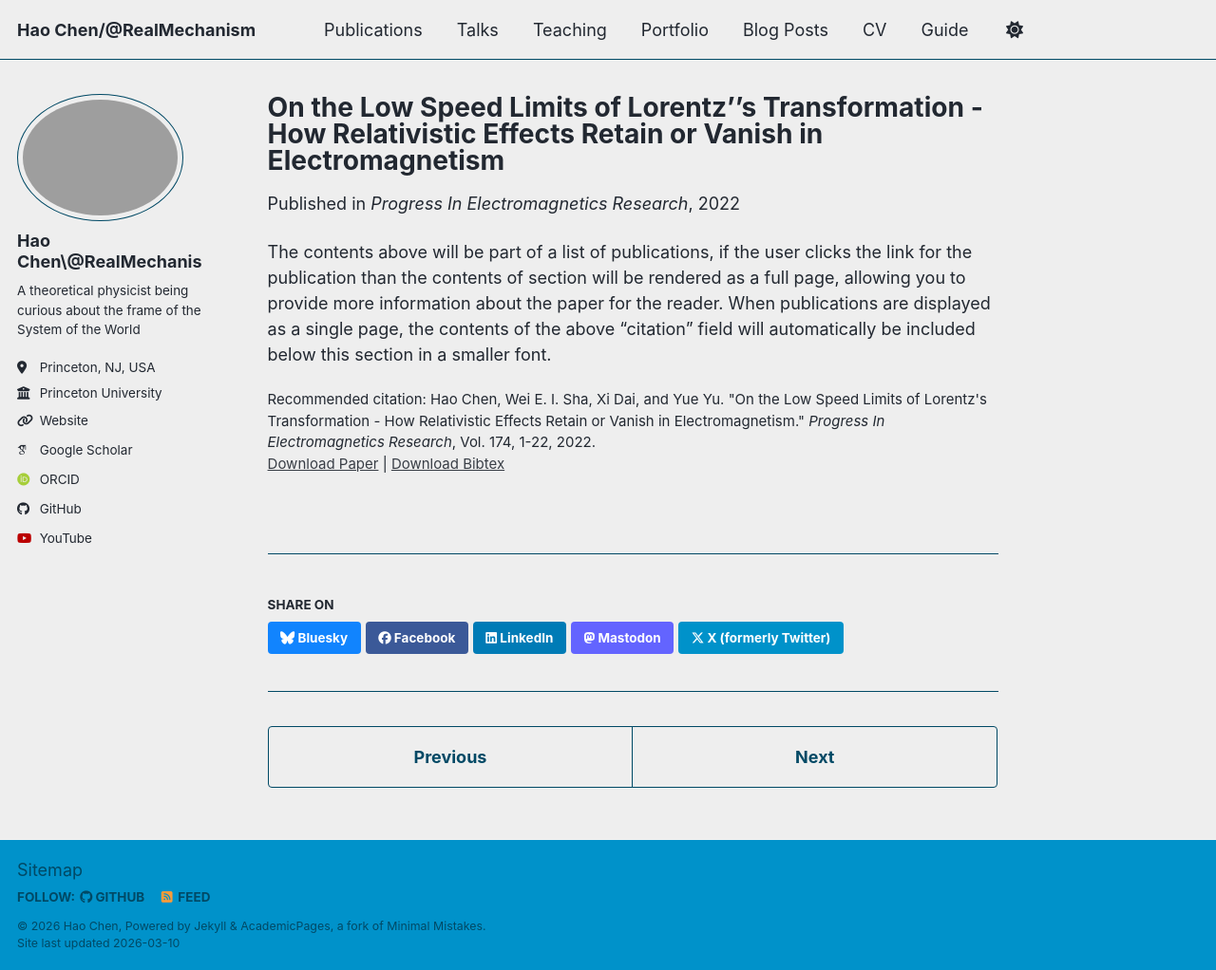
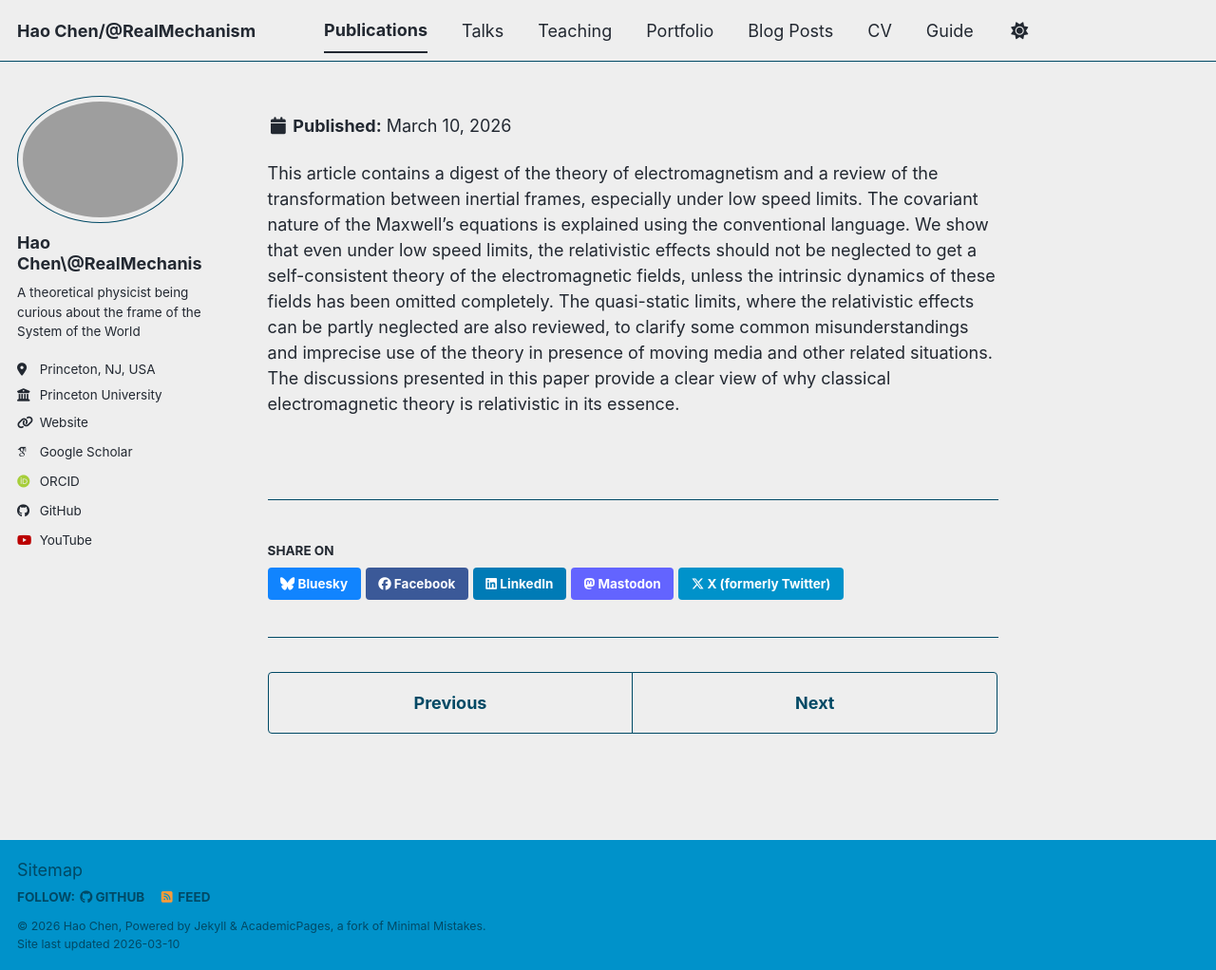
Before and after one commit to HCPrince/HCPrince.github.io, a Jekyll site: the page built from _publications/2009-10-01-paper-title-number-1.md, in a window 1280 px wide and 1022 px high. Shown: the whole window at 95% size. Built offline with Jekyll 4.4.1, drawn with Linux system fonts in a browser that asks for light colours; some web fonts are replaced; a script bundle is joined from its source files by our own code; library files that are not in the unit come from our copies.

Commit message:
Refactor title and citation formatting in publication
Updated citation and title formatting to use pipe character for Markdown compatibility.

```diff
--- a/_publications/2009-10-01-paper-title-number-1.md
+++ b/_publications/2009-10-01-paper-title-number-1.md
@@ -8,6 +8,6 @@
 venue: 'Progress In Electromagnetics Research'
 paperurl: 'https://www.jpier.org/PIER/pier.php?paper=22021701'
 bibtexurl: 'https://arxiv.org/abs/2202.10242'
-citation: 'Hao Chen, Wei E. I. Sha, Xi Dai, and Yue Yu. &quot;On the Low Speed Limits of Lorentz''s Transformation - How Relativistic Effects Retain or Vanish in Electromagnetism.&quot; <i>Progress In Electromagnetics Research</i>, Vol. 174, 1-22, 2022.'
+citation:| 'Hao Chen, Wei E. I. Sha, Xi Dai, and Yue Yu. &quot;On the Low Speed Limits of Lorentz's Transformation - How Relativistic Effects Retain or Vanish in Electromagnetism.&quot; <i>Progress In Electromagnetics Research</i>, Vol. 174, 1-22, 2022.'
 ---
-The contents above will be part of a list of publications, if the user clicks the link for the publication than the contents of section will be rendered as a full page, allowing you to provide more information about the paper for the reader. When publications are displayed as a single page, the contents of the above "citation" field will automatically be included below this section in a smaller font.
+This article contains a digest of the theory of electromagnetism and a review of the transformation between inertial frames, especially under low speed limits. The covariant nature of the Maxwell's equations is explained using the conventional language. We show that even under low speed limits, the relativistic effects should not be neglected to get a self-consistent theory of the electromagnetic fields, unless the intrinsic dynamics of these fields has been omitted completely. The quasi-static limits, where the relativistic effects can be partly neglected are also reviewed, to clarify some common misunderstandings and imprecise use of the theory in presence of moving media and other related situations. The discussions presented in this paper provide a clear view of why classical electromagnetic theory is relativistic in its essence.
```
Also changed, not shown: other parts of _publications/2009-10-01-paper-title-number-1.md (+1 -1 lines).
